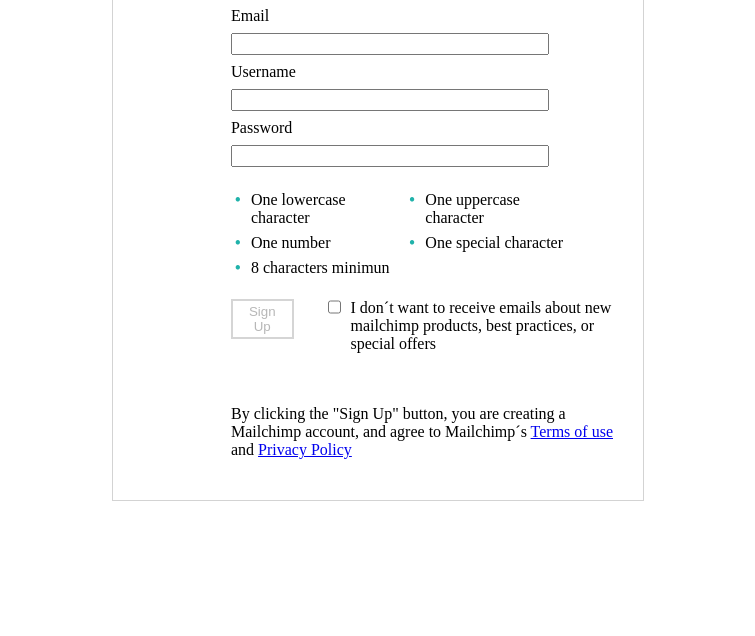
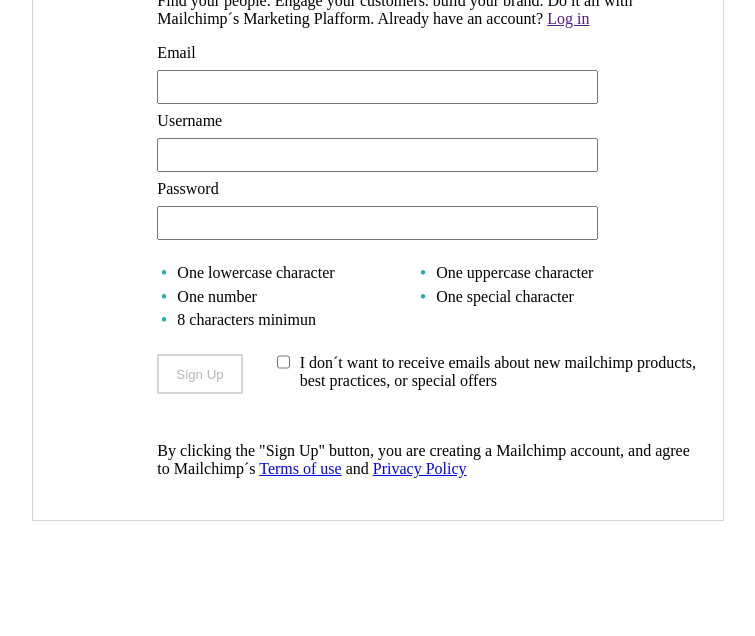
Before and after one commit to Nagema/mailchimp-form, a plain HTML site: page index.html in a window 1280 px wide. Shown: the part 164-800 px from the top of the page, without its empty margins (262-1017 px from the left). Drawn offline with Linux system fonts and the light colour scheme.

Commit message:
fix styles

```diff
--- a/styles.css
+++ b/styles.css
@@ -1,7 +1,8 @@
 .form-wrapper {
   display: flex;
-  max-width: 60vh;
+  max-width: 80vh;
   margin: auto;
+  margin-top: 5%;
   border: solid;
   border-color: lightgrey;
   padding: 2%;
@@ -69,7 +70,7 @@
 .input-box {
   margin: 8px 0;
   width: 80%;
-  height: 2vh;
+  height: 3.5vh;
 }
 
 .signup-button {
```
